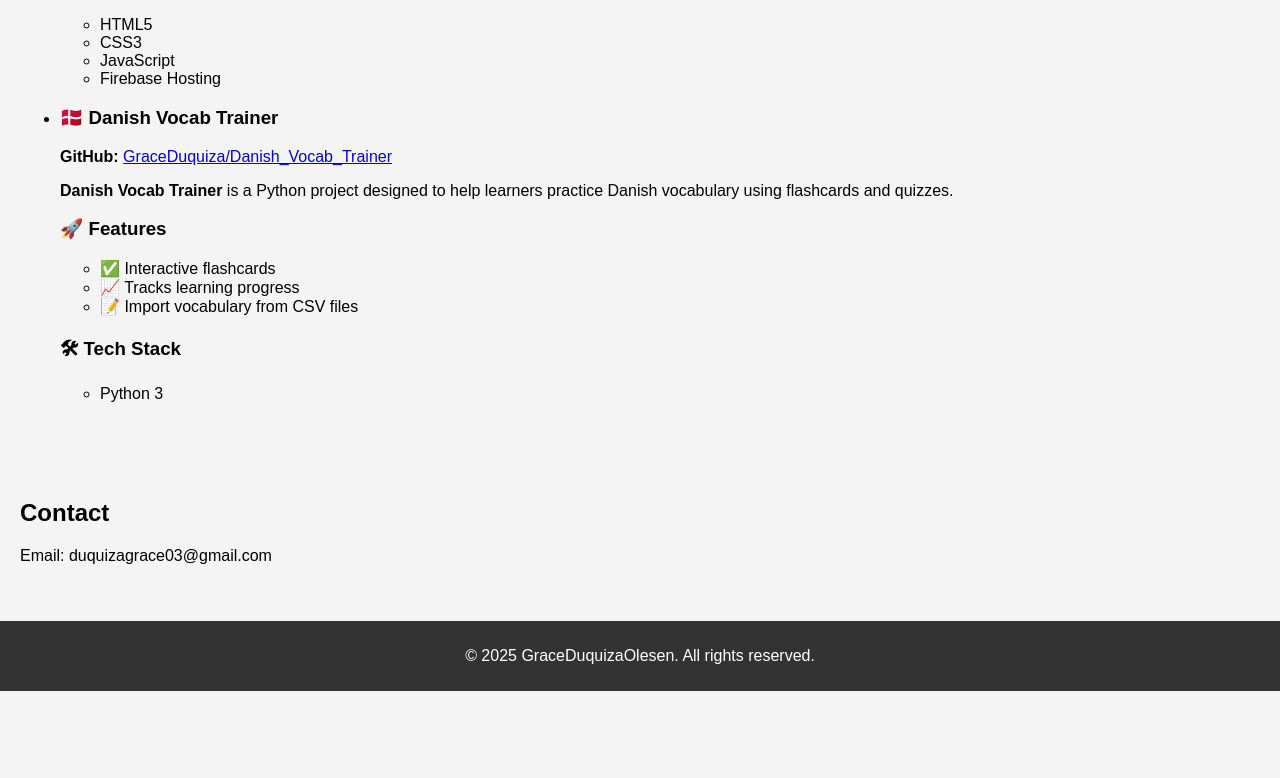
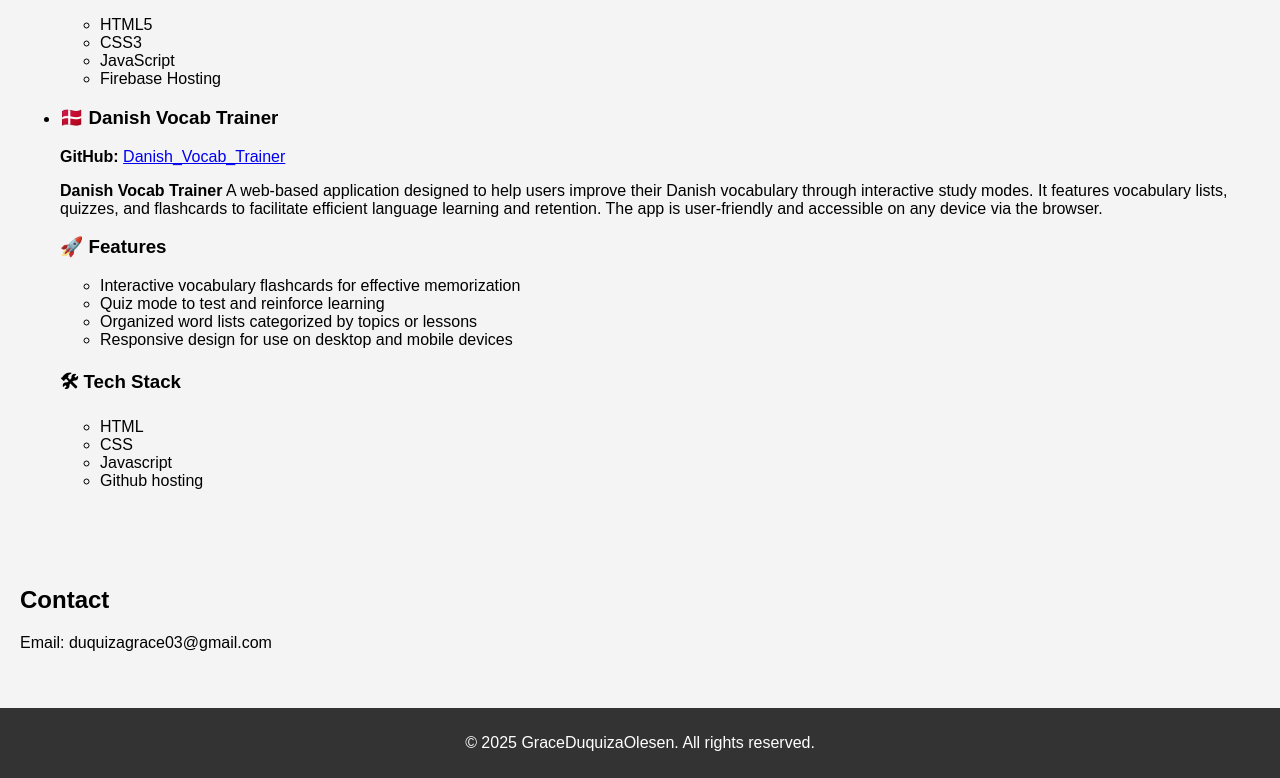
Before and after one commit to GraceDuquiza/GraceDuquiza.github.io, a plain HTML site: page index.html in a window 1280 px wide. Shown: the part 1053-1831 px from the top of the page. Before the commit the page ends 1744 px from the top, so only its background shows below. Drawn offline with Linux system fonts and the light colour scheme.

Commit message:
Update index.html

```diff
--- a/index.html
+++ b/index.html
@@ -68,20 +68,24 @@
 
             <li><h3>🇩🇰 Danish Vocab Trainer</h3>
 
-                <p><strong>GitHub:</strong> <a href="https://github.com/GraceDuquiza/Danish_Vocab_Trainer" target="_blank">GraceDuquiza/Danish_Vocab_Trainer</a></p>
+                <p><strong>GitHub:</strong> <a href="https://graceduquiza.github.io/Danish_Vocab_Trainer/" target="_blank">Danish_Vocab_Trainer</a></p>
 
-                <p><strong>Danish Vocab Trainer</strong> is a Python project designed to help learners practice Danish vocabulary using flashcards and quizzes.</p>
+                <p><strong>Danish Vocab Trainer</strong> A web-based application designed to help users improve their Danish vocabulary through interactive study modes. It features vocabulary lists, quizzes, and flashcards to facilitate efficient language learning and retention. The app is user-friendly and accessible on any device via the browser. </p>
 
                 <h3>🚀 Features</h3>
                 <ul>
-                    <li>✅ Interactive flashcards</li>
-                    <li>📈 Tracks learning progress</li>
-                    <li>📝 Import vocabulary from CSV files</li>
+                    <li>Interactive vocabulary flashcards for effective memorization</li>
+                    <li>Quiz mode to test and reinforce learning</li>
+                    <li>Organized word lists categorized by topics or lessons</li>
+                    <li>Responsive design for use on desktop and mobile devices</li>
                 </ul>
 
                 <h3>🛠 Tech Stack</h3>
                 <ul>
-                    <li>Python 3</li>
+                    <li>HTML</li>
+                    <li>CSS</li>
+                    <li>Javascript</li>
+                    <li>Github hosting</li>
                 </ul>
             </li>
 
```
